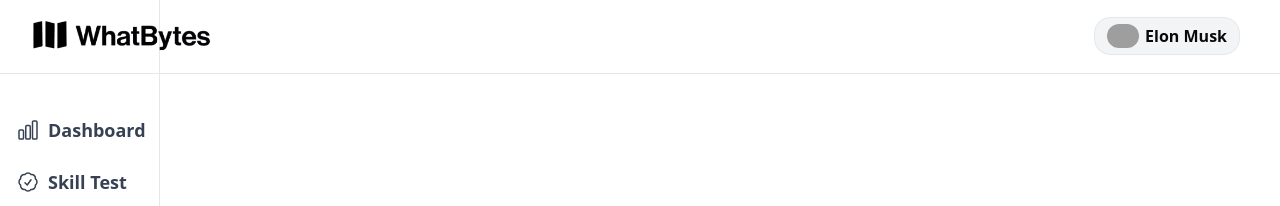
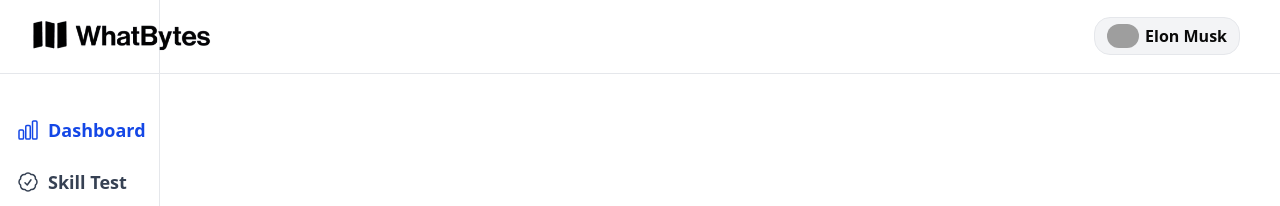
Before and after one commit to justJubair/whatbytes-assignment, a Next.js app: page / in a window 1280 px wide. Shown: the top 206 px of the page. Built offline with nearby package versions, Linux system fonts and the light colour scheme; grey boxes are pictures that could not be loaded.

Commit message:
[Add]: sidebar active state

```diff
--- a/src/components/layout/Sidebar.tsx
+++ b/src/components/layout/Sidebar.tsx
@@ -1,9 +1,17 @@
+"use client";
 import Link from "next/link";
+import { usePathname } from "next/navigation";
 
 const Sidebar = () => {
+  const pathname = usePathname();
   return (
     <div className="flex-col p-4 fixed">
-      <Link href="/" className="flex items-center mt-25 gap-2  text-gray-700">
+      <Link
+        href="/"
+        className={`${
+          pathname === "/" ? "text-blue-700" : "text-gray-700"
+        } flex items-center mt-25 gap-2  `}
+      >
         <svg
           xmlns="http://www.w3.org/2000/svg"
           fill="none"
@@ -22,7 +30,9 @@ const Sidebar = () => {
       </Link>
       <Link
         href="/skill-test"
-        className="flex items-center gap-2 text-gray-700 my-6"
+        className={`${
+          pathname === "/skill-test" ? "text-blue-700" : "text-gray-700"
+        } flex items-center gap-2  my-6`}
       >
         <svg
           xmlns="http://www.w3.org/2000/svg"
@@ -43,7 +53,9 @@ const Sidebar = () => {
       </Link>
       <Link
         href="/internship"
-        className="flex items-center gap-2 text-gray-700"
+        className={`${
+          pathname === "/internship" ? "text-blue-700" : "text-gray-700"
+        } flex items-center gap-2`}
       >
         <svg
           xmlns="http://www.w3.org/2000/svg"
```
